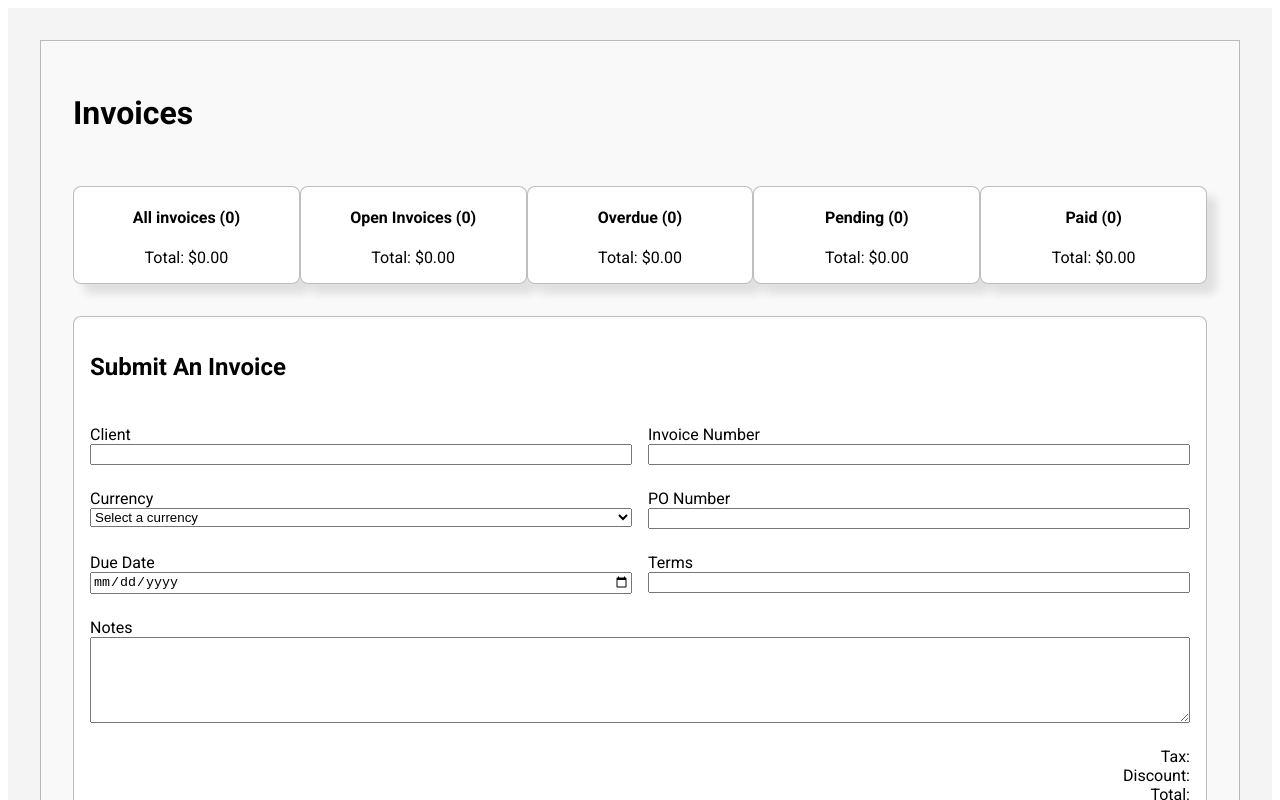
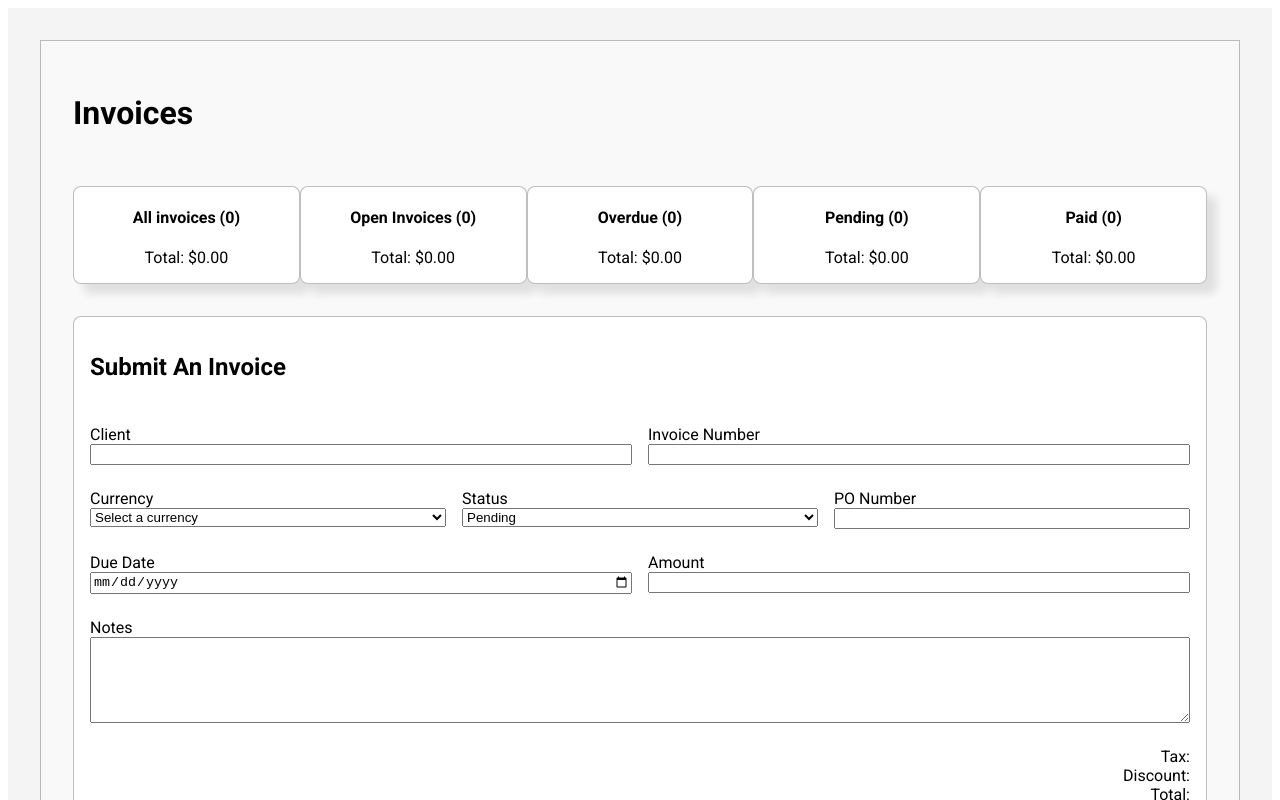
Before and after one commit to Kwabena2K/invoice-tracker, a React (Vite) app in the folder client/: page / in a window 1280 px wide. Shown: the top 800 px of the page. Built offline with nearby package versions, Linux system fonts and the light colour scheme; no server answers.

Commit message:
adding status logic in form

```diff
--- a/client/src/components/InvoiceCard.jsx
+++ b/client/src/components/InvoiceCard.jsx
@@ -29,7 +29,6 @@ import styles from "../styles/InvoiceCard.module.css";
                 <p className={styles.invoiceClient}>{clientName}</p>
                 <p><strong>Currency:</strong> {invoice.currency || "N/A"}</p>
                 <p><strong>PO Number:</strong> {invoice.purchase_order_number || "N/A"}</p>
-                <p><strong>Terms:</strong> {invoice.terms || "N/A"}</p>
                 <p><strong>Notes:</strong> {invoice.notes || "None"}</p>
                 <p><strong>Invoice #:</strong> {invoice.number || "N/A"}</p>
                 <p className={styles.invoiceDate}><strong>Due Date:</strong> {formattedDueDate}</p>
--- a/client/src/components/NewInvoice.jsx
+++ b/client/src/components/NewInvoice.jsx
@@ -10,7 +10,6 @@ import styles from "../styles/NewInvoice.module.css";
         purchase_order_number: "",
         number: "",
         notes: "",
-        terms: "",
     };
 
     function NewInvoice({ onAdd }) {
@@ -39,48 +38,68 @@ import styles from "../styles/NewInvoice.module.css";
         <form className={styles.formGroup} onSubmit={handleSubmit}>
             <h2>Submit An Invoice</h2>
 
+            {/* Client label */}
             <div className={styles.row}>
                 <div className={styles.inputGroup}>
                     <label>Client</label>
-                    <input type="text" name="client_name" value={formData.client_name} onChange={handleChange} />
+                    <input type="text" name="client_name" required value={formData.client_name} onChange={handleChange} />
                 </div>
+
+            {/* Invoice label */}
                 <div className={styles.inputGroup}>
                     <label>Invoice Number</label>
-                    <input type="text" name="number" value={formData.number} onChange={handleChange} />
+                    <input type="text" name="number" required value={formData.number} onChange={handleChange} />
                 </div>
             </div>
 
+            {/* Currency and status label */}
             <div className={styles.row}>
                 <div className={styles.inputGroup}>
                     <label>Currency</label>
-                    <select name="currency" value={formData.currency} onChange={handleChange}>
-                        <option value="">Select a currency</option>
-                        <option value="CAD">CAD</option>
-                        <option value="USD">USD</option>
-                    </select>
+                        <select name="currency" required value={formData.currency} onChange={handleChange}>
+                            <option value="">Select a currency</option>
+                            <option value="CAD">CAD</option>
+                            <option value="USD">USD</option>
+                        </select>
+                </div>
+
+                <div className={styles.inputGroup}>
+                    <label>Status</label>
+                        <select name="status" required value={formData.status} onChange={handleChange}>
+                            <option value="">Select a status</option>
+                            <option value="pending">Pending</option>
+                            <option value="paid">Paid</option>
+                            <option value="overdue">Overdue</option>
+                            <option value="open">Open</option>
+                        </select>
                 </div>
                 <div className={styles.inputGroup}>
                     <label>PO Number</label>
-                    <input type="text" name="purchase_order_number" value={formData.purchase_order_number} onChange={handleChange} />
+                    <input type="text" name="purchase_order_number" required value={formData.purchase_order_number} onChange={handleChange} />
+                </div>
+
+            </div>
+
+            {/* Due date and amount label */}
+            <div className={styles.row}>
+                <div className={styles.inputGroup}>
+                    <label>Due Date</label>
+                    <input type="date" name="due_date" required value={formData.due_date} onChange={handleChange} />
+                </div>
+
+                <div className={styles.inputGroup}>
+                    <label>Amount</label>
+                    <input type="number" name="amount" required value={formData.amount} onChange={handleChange} />
                 </div>
             </div>
 
-            <div className={styles.row}>
-                <div className={styles.inputGroup}>
-                    <label>Due Date</label>
-                    <input type="date" name="due_date" value={formData.due_date} onChange={handleChange} />
-                </div>
-                <div className={styles.inputGroup}>
-                    <label>Terms</label>
-                    <input type="text" name="terms" value={formData.terms} onChange={handleChange} />
-                </div>
-            </div>
-
+            {/* Notes label */}
             <div className={styles.fullWidth}>
                 <label>Notes</label>
                 <textarea name="notes" value={formData.notes} onChange={handleChange} />
             </div>
 
+            {/* Summary label */}
             <div className={styles.summary}>
                 <div>
                     <div>Tax:</div>
```
